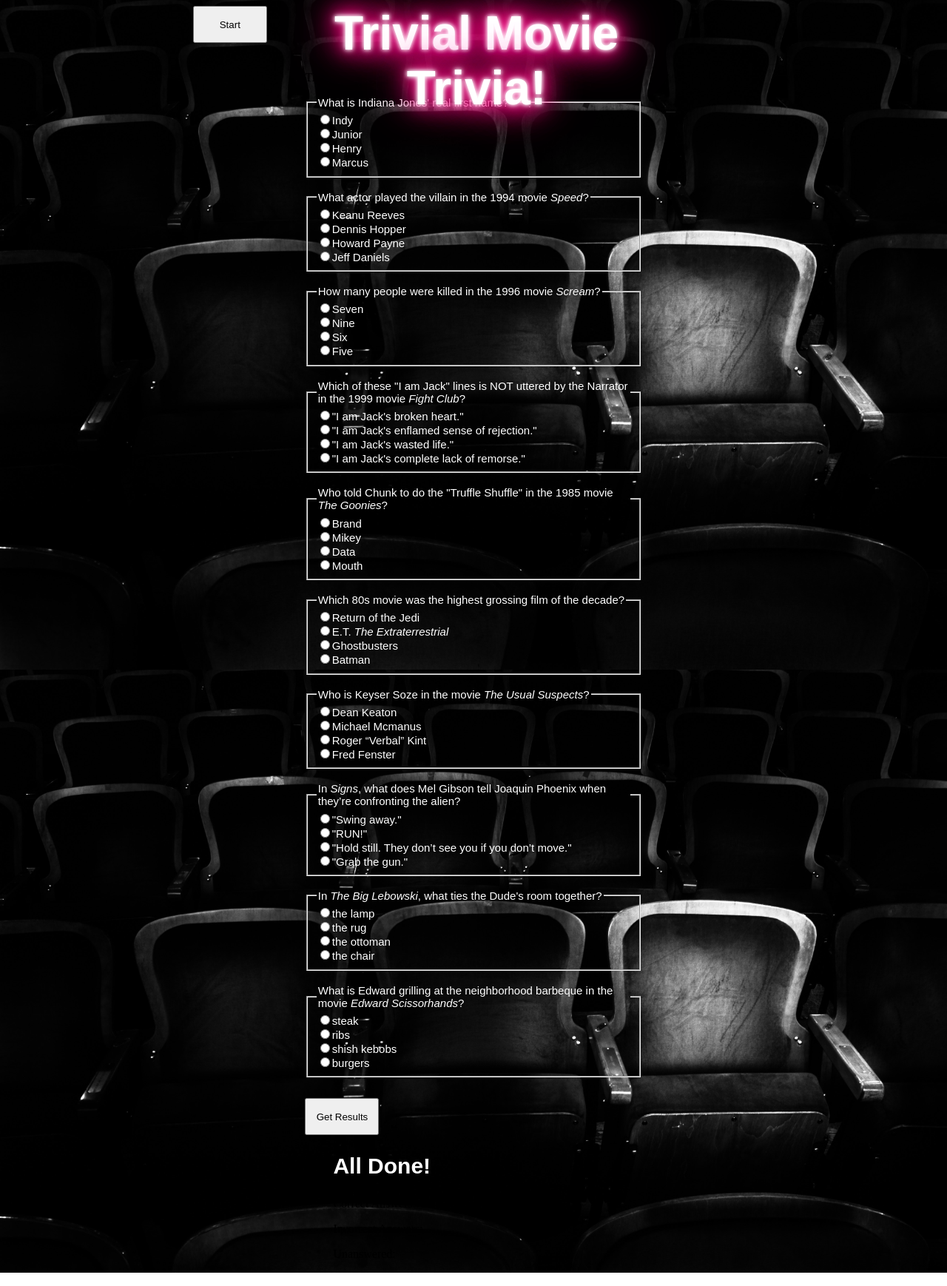
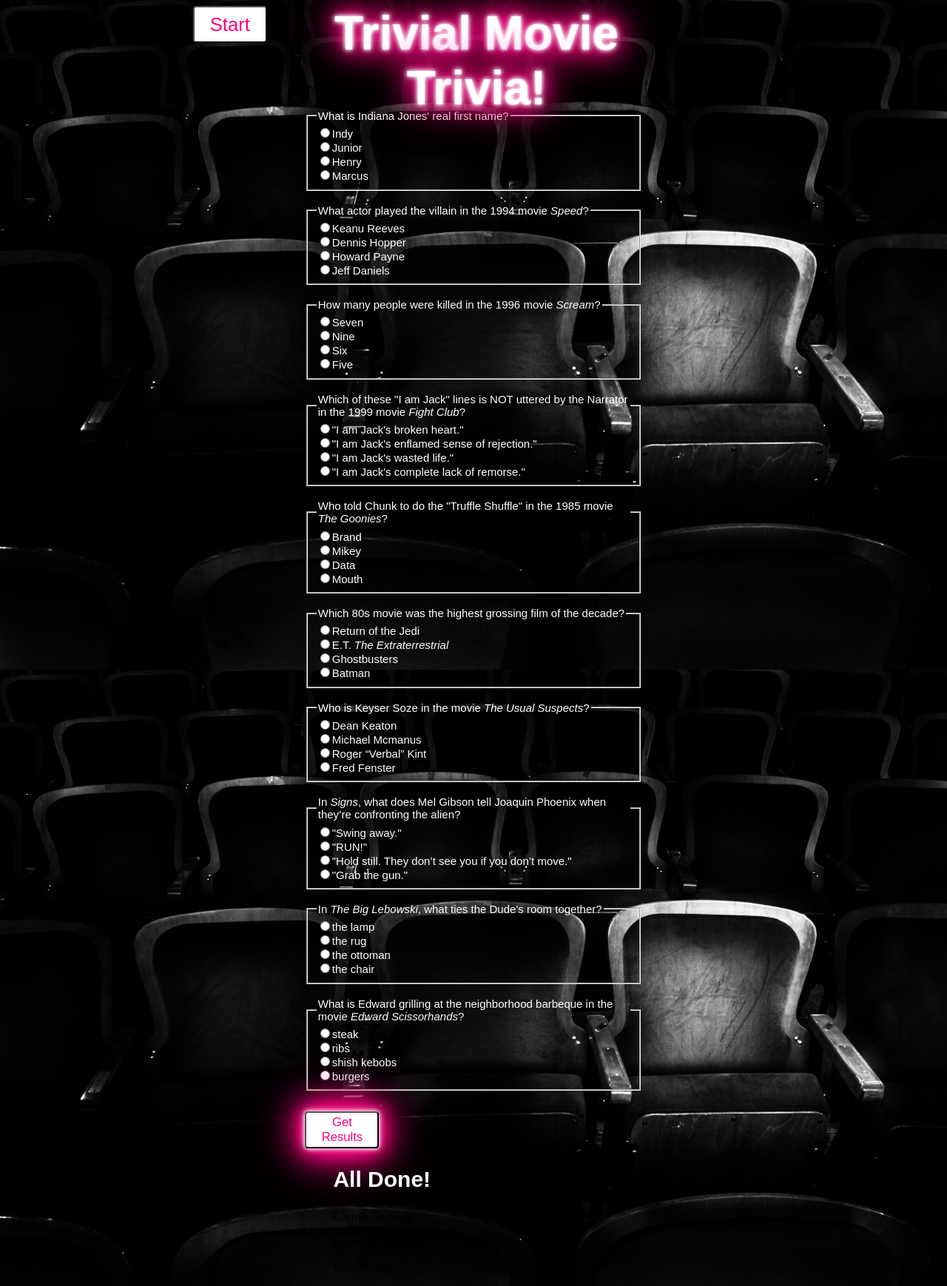
Before and after one commit to ChereeNielson/TriviaGame, a plain HTML site: page index.html in a window 1280 px wide. Shown: the whole page at 74% size. Drawn offline with nearby package versions, Linux system fonts and the light colour scheme; a web font is replaced by a local one.

Commit message:
js in progress

```diff
--- a/assets/css/style.css
+++ b/assets/css/style.css
@@ -9,14 +9,14 @@ body {
     display: none;
  }
 
-#container1 {
+#bodyContainer {
     height: 75%;
     width: 60%;
     margin-left: 20%;
     margin-right: 20%;
 }
 
-#container2 {
+#triviaContainer {
     height: 75%;
     width: 60%;
     margin-left: 20%;
@@ -36,8 +36,12 @@ h1 {
     margin-top: 0;
 }
 
-#buttons {
-
+#startButton {
+    border-radius: 4px;
+    background-color: #fff;
+    font-size: 2vw;
+    font-family: 'Francois One', sans-serif;
+    color: #ff0080;
 }
 
 fieldset {
@@ -58,6 +62,12 @@ button {
 
 #submit {
     margin-top: 10px;
+    border-radius: 4px;
+    background-color: #fff;
+    font-size: 1.3vw;
+    font-family: 'Francois One', sans-serif;
+    color: #ff0080;
+    box-shadow: 0 0 5px #fff, 0 0 10px #fff, 0 0 20px #ff0080, 0 0 30px #ff0080, 0 0 40px #ff0080, 0 0 55px #ff0080, 0 0 75px #ff0080;
 }
 
 h2 {
--- a/assets/javascript/app.js
+++ b/assets/javascript/app.js
@@ -1,8 +1,6 @@
-$(ready);
+$(document).ready(function () {
 
-function ready(){
-    let allQuestions =
-    [
+    let allQuestions = [
         {
             question: "What is Indiana Jones' real first name?",
             choices: ["Indy", "Junior", "Henry", "Marcus"],
@@ -64,6 +62,11 @@ function ready(){
         }
     ];
 
+    // Variables that connect to their $Counterparts
+    let timer = $("#timer");
+    let startButton = $("#startButton");
+
+    // Variables for score
     let score = 0;
     let number = 0;
     let question = $("#question");
--- a/index.html
+++ b/index.html
@@ -14,14 +14,14 @@
 
     <h1>Trivial Movie Trivia!</h1>
 
-    <div id="container1">
+    <div id="bodyContainer">
 
         <div id="button">
-          <button id="start">Start</button>
-        </div>
+            <button id="startButton">Start</button></div>
+        <div id="timer">15</div>
 
 
-        <div id="container2">
+        <div id="triviaContainer">
 
             <p>Time Remaining: <span id="timeRemaining"></span></p>
 
```
